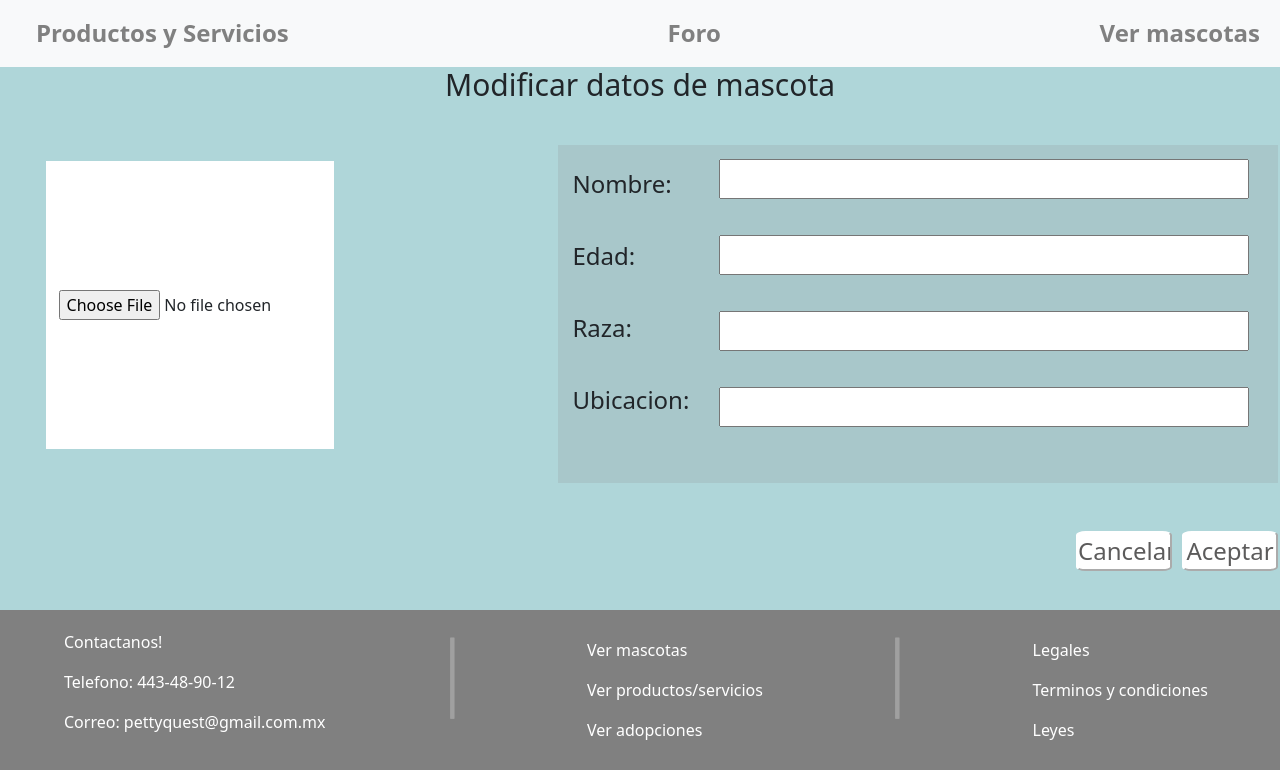
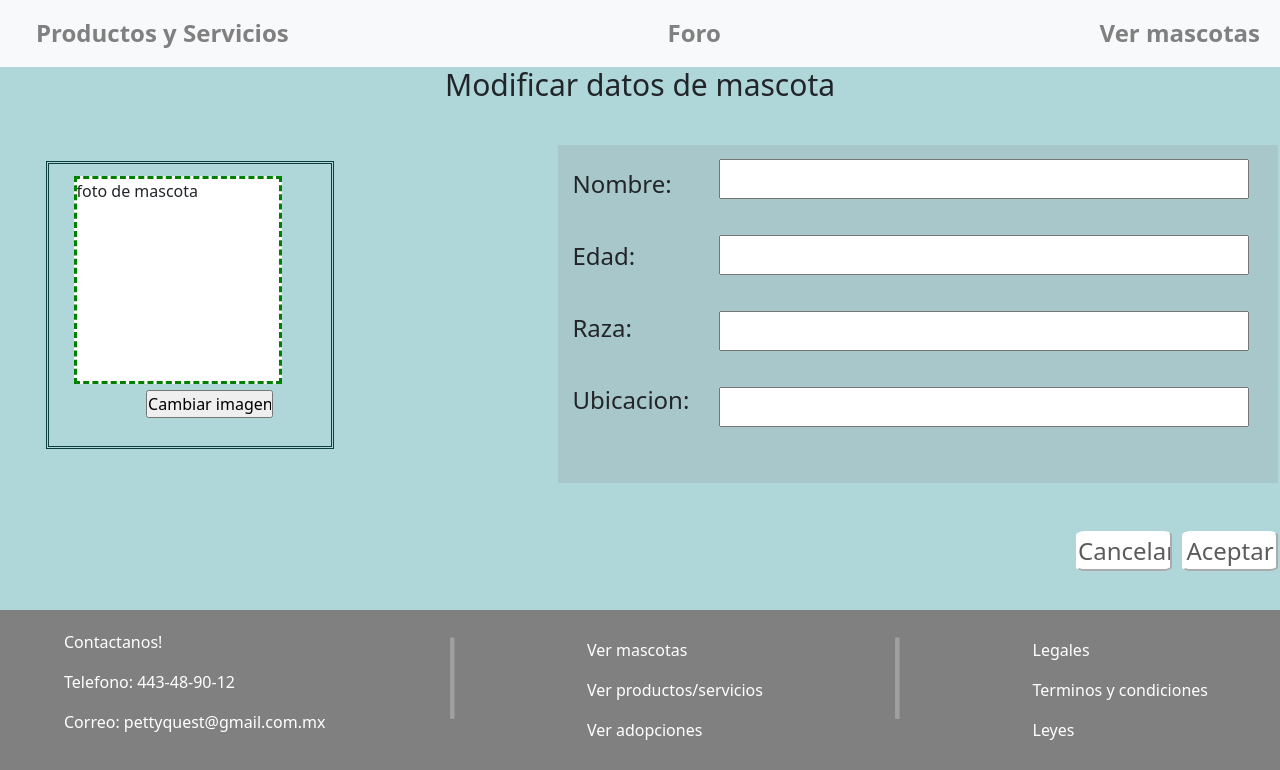
Before and after one commit to MarcoMR4/pettyQuest, a PHP site: page /actualizacion_mascotas.html in a window 1280 px wide. Shown: the part 77-847 px from the top of the page. Run offline with PHP 8.4, Linux system fonts and the light colour scheme.

Commit message:
cambiar imagen mascota (diseño)

```diff
--- a/actualizacion_mascotas.html
+++ b/actualizacion_mascotas.html
@@ -113,10 +113,17 @@
         <div class="contenido">
             <div class="contenido2">
 
-                <div class="foto">
-                    <input type="file" value="agregar imagen" >
-                    <img src="" alt="" id="idFotoMas">
+                <div class="fotoC">
+                  <div class="foto">
+                        <p>foto de mascota</p>
+
+                  </div>
+                  <hr>
+                <input type="button" id="cambiarImg" value="Cambiar imagen" class="bCambiar">
                 </div>
+
+
+
                 <form action="php/login.php" method="post" class="formulario">
                 <div class="divFormulario">
                 <div class="informacion">
--- a/css/actualizacion_mascotas.css
+++ b/css/actualizacion_mascotas.css
@@ -16,18 +16,35 @@
 
 }
 
-.foto {
+.fotoC {
     display: flex;
     position: relative;
     height: 18rem;
     width: 18rem;
-    background-color: white;
     margin-left: 2rem;
     margin-top: 3rem;
     margin-bottom: 6rem;
     margin-right: 14rem;
-    align-items: center;
+    align-items: left;
     padding-left: 1%;
+    border: double rgb(12, 63, 60);
+}
+
+.foto{
+    margin: 12px;
+    position: absolute;
+    background-color: white;
+    height: 13rem;
+    width: 13rem;
+    border: dashed green;
+}
+
+.bCambiar{
+    position: absolute;
+    width: 45%;
+    height: 10%;
+    margin-top: 80%;
+    margin-left: 30%;
 }
 
 .divFormulario {
```
